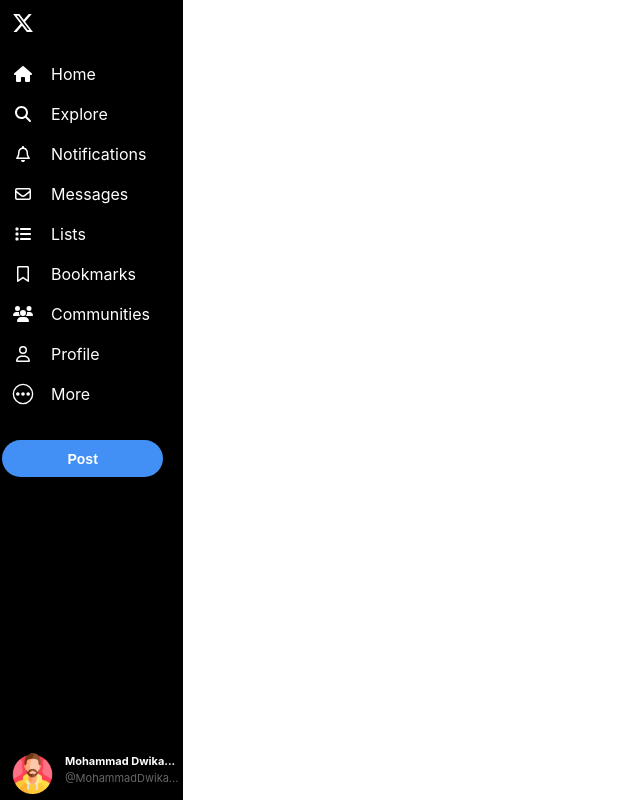
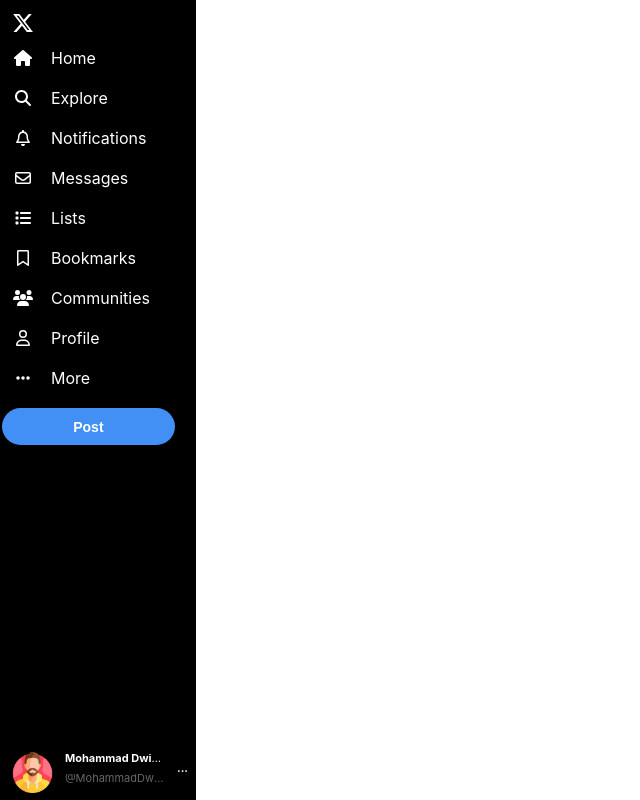
Before and after one commit to Nama-Salameh/Profile-on-Twitter-React_task, a React (Create React App) app: page / in a window 1280 px wide. Shown: the top 800 px of the page, without its empty margins (0-640 px from the left). Built offline with nearby package versions, Linux system fonts and the light colour scheme.

Commit message:
Refactor LeftSideBar component.

```diff
--- a/src/components/LeftSideBar/LeftSideBar.jsx
+++ b/src/components/LeftSideBar/LeftSideBar.jsx
@@ -1,23 +1,71 @@
 import React from "react";
-import { FontAwesomeIcon } from "@fortawesome/react-fontawesome";
+import LeftListElement from "./LeftSideBarListElements/LeftSideBarListElements";
+import UserInfo from "./UserInfo/UserInfo";
+import style from "./LeftSideBar.module.css";
+import {
+  faHome,
+  faSearch,
+  faList,
+  faUsers,
+  faEllipsisH,
+} from "@fortawesome/free-solid-svg-icons";
+import {
+  faBell,
+  faEnvelope,
+  faBookmark,
+  faUser,
+} from "@fortawesome/free-regular-svg-icons";
 
-import style from "./LeftSideBar.module.css";
-import { faHome } from "@fortawesome/free-solid-svg-icons";
-import { faSearch } from "@fortawesome/free-solid-svg-icons";
-import { faBell } from "@fortawesome/free-regular-svg-icons";
-import { faEnvelope } from "@fortawesome/free-regular-svg-icons";
-import { faBookmark } from "@fortawesome/free-regular-svg-icons";
-import { faList } from "@fortawesome/free-solid-svg-icons";
-import { faUsers } from "@fortawesome/free-solid-svg-icons";
-import { faUser } from "@fortawesome/free-regular-svg-icons";
-import { faEllipsisH } from "@fortawesome/free-solid-svg-icons";
+import userImage from "../../assets/userProfile.png";
 
-import userImage from '../../assets/userProfile.png';
+const elements = [
+  {
+    icon: faHome,
+    title: "Home",
+  },
+  {
+    icon: faSearch,
+    title: "Explore",
+  },
+  {
+    icon: faBell,
+    title: "Notifications",
+  },
+  {
+    icon: faEnvelope,
+    title: "Messages",
+  },
+  {
+    icon: faList,
+    title: "Lists",
+  },
+  {
+    icon: faBookmark,
+    title: "Bookmarks",
+  },
+  {
+    icon: faUsers,
+    title: "Communities",
+  },
+  {
+    icon: faUser,
+    title: "Profile",
+  },
+  {
+    icon: faEllipsisH,
+    title: "More",
+  },
+];
 
+const user = {
+  userImage: userImage,
+  name: "Mohammad Dwikat",
+  userName: "@MohammadDwikat",
+};
 
 const LeftSideBar = () => {
   return (
-    <div class={style.leftSideBar}>
+    <div className={style.leftSideBar}>
       <div className={style.leftSideBarList}>
         <svg
           xmlns="http://www.w3.org/2000/svg"
@@ -29,78 +77,18 @@
           <path d="M389.2 48h70.6L305.6 224.2 487 464H345L233.7 318.6 106.5 464H35.8L200.7 275.5 26.8 48H172.4L272.9 180.9 389.2 48zM364.4 421.8h39.1L151.1 88h-42L364.4 421.8z" />
         </svg>
 
-        <ul className={style.list}>
-          <li className={style.listItem}>
-            <FontAwesomeIcon icon={faHome} className={style.icon} />
-            <p className={style.title}>Home</p>
-          </li>
-          <li className={style.listItem}>
-            <FontAwesomeIcon icon={faSearch} className={style.icon} />
-            <p className={style.title}>Explore</p>
-          </li>
-          <li className={style.listItem}>
-            <FontAwesomeIcon icon={faBell} className={style.icon} />
-            <p className={style.title}>Notifications</p>
-          </li>
-          <li className={style.listItem}>
-            <FontAwesomeIcon icon={faEnvelope} className={style.icon} />
-            <p className={style.title}>Messages</p>
-          </li>
-          <li className={style.listItem}>
-            <FontAwesomeIcon icon={faList} className={style.icon} />
-            <p className={style.title}>Lists</p>
-          </li>
-          <li className={style.listItem}>
-            <FontAwesomeIcon icon={faBookmark} className={style.icon} />
-            <p className={style.title}>Bookmarks</p>
-          </li>
-          <li className={style.listItem}>
-            <FontAwesomeIcon icon={faUsers} className={style.icon} />
-            <p className={style.title}>Communities</p>
-          </li>
-          <li className={style.listItem}>
-            <FontAwesomeIcon icon={faUser} className={style.icon} />
-            <p className={style.title}>Profile</p>
-          </li>
-          <li className={style.listItem}>
-            <svg
-              xmlns="http://www.w3.org/2000/svg"
-              width="24"
-              height="24"
-              viewBox="0 0 32 32"
-              className={style.icon}
-            >
-              <circle
-                cx="16"
-                cy="16"
-                r="14"
-                stroke="white"
-                strokeWidth="2"
-                fill="none"
-              />
-              <FontAwesomeIcon
-                icon={faEllipsisH}
-                className={style.icon}
-                transform="shrink-4"
-              />
-            </svg>
-            <p className={style.title}>More</p>
-          </li>
-        </ul>
+        {elements.map((element, index) => (
+          <LeftListElement key={index} elementInfo={element} />
+        ))}
       </div>
+
       <button className={style.postButton}>
         <b>Post </b>
       </button>
 
-      <div className={style.userInfo}>
-        <img src={userImage} alt="user Profile Photo" className={style.userImage}/>
-        <div className={style.userNames}>
-          <p> <b>Mohammad Dwika... </b></p>
-          <p className={style.userName}>@MohammadDwika...</p>
-        </div>
-        <p><b>...</b></p>
-      </div>
+      <UserInfo userInfo={user} />
     </div>
   );
 };
+
 export default LeftSideBar;
--- a/src/components/LeftSideBar/LeftSideBar.module.css
+++ b/src/components/LeftSideBar/LeftSideBar.module.css
@@ -3,7 +3,7 @@
   color: white;
   margin: 0;
   font-size: 16px;
-  width: 14%;
+  width: 15%;
   height: 100vh;
   margin-right: 22px;
   padding: 2px;
@@ -18,25 +18,6 @@
   color: white;
   font-size: 22px;
 }
-.icon {
-  color: white;
-  width: 22px;
-  margin-right: 7px;
-}
-.list {
-  list-style-type: none;
-  padding: 0;
-}
-.listItem {
-  display: flex;
-  align-items: center;
-  margin: 0;
-  line-height: 0.5;
-}
-.title {
-  margin-left: 10px;
-  display: inline-block;
-}
 .postButton {
   background-color: rgb(66, 144, 245);
   color: white;
@@ -46,28 +27,3 @@
   border-style: none;
   font-size: 14px;
 }
-.userInfo {
-  display: flex;
-  flex-direction: row;
-  font-size: 11px;
-  align-items: center;
-  justify-content: space-between;
-  position: absolute;
-  bottom: 0;
-  padding: 10px;
-  line-height: 0.5;
-}
-.userNames {
-  margin: 0 12px;
-}
-.userName{
-    color:rgb(104, 103, 103)
-}
-.userInfo p {
-  margin-top: 4px;
-
-}
-.userImage {
-  width: 41px;
-  height: 41px;
-}
--- /dev/null
+++ b/src/components/LeftSideBar/LeftSideBarListElements/LeftSideBarListElement.module.css
@@ -0,0 +1,15 @@
+.listItem {
+  display: flex;
+  align-items: center;
+  margin: 0;
+  line-height: 0.5;
+}
+.icon {
+  color: white;
+  width: 22px;
+  margin-right: 7px;
+}
+.title {
+  margin-left: 10px;
+  display: inline-block;
+}
--- /dev/null
+++ b/src/components/LeftSideBar/LeftSideBarListElements/LeftSideBarListElements.jsx
@@ -0,0 +1,11 @@
+import { FontAwesomeIcon } from "@fortawesome/react-fontawesome";
+import style from "./LeftSideBarListElement.module.css";
+const LeftListElement = ({ elementInfo }) => {
+  return (
+    <div className={style.listItem}>
+      <FontAwesomeIcon icon={elementInfo.icon} className={style.icon} />
+      <p className={style.title}>{elementInfo.title}</p>
+    </div>
+  );
+};
+export default LeftListElement;
--- /dev/null
+++ b/src/components/LeftSideBar/UserInfo/UserInfo.jsx
@@ -0,0 +1,22 @@
+import style from './UserInfo.module.css'
+const UserInfo = ({userInfo})=>{
+    return(
+        <div className={style.userInfo}>
+        <img
+          src={userInfo.userImage}
+          alt="user Profile Photo"
+          className={style.userImage}
+        />
+        <div className={style.userNames}>
+          <p>
+            <b>{userInfo.name}</b>
+          </p>
+          <p className={style.userName}>{userInfo.userName}</p>
+        </div>
+        <p>
+          <b>...</b>
+        </p>
+      </div>
+    );
+}
+export default UserInfo;
--- /dev/null
+++ b/src/components/LeftSideBar/UserInfo/UserInfo.module.css
@@ -0,0 +1,33 @@
+
+.userInfo {
+    display: flex;
+    flex-direction: row;
+    font-size: 11px;
+    align-items: center;
+    justify-content: space-between;
+    position: absolute;
+    bottom: 0;
+    padding: 10px;
+    line-height: 0.5;
+  }
+  .userNames {
+    margin: 0 12px;
+  }
+  .userNames p {
+    overflow: hidden;
+    text-overflow: ellipsis;
+    white-space: nowrap;
+    max-width: 100px;
+    line-height: 0.8;
+  }
+  .userName{
+      color:rgb(104, 103, 103)
+  }
+  .userInfo p {
+    margin-top: 4px;
+
+  }
+  .userImage {
+    width: 41px;
+    height: 41px;
+  }
```
